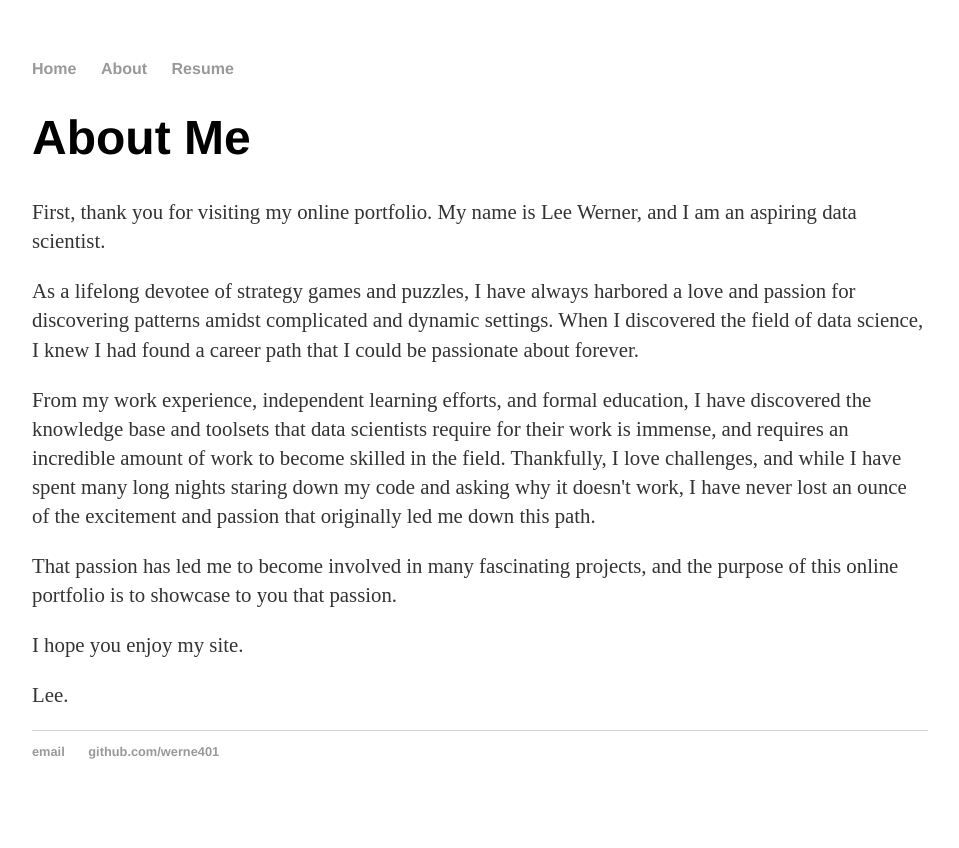
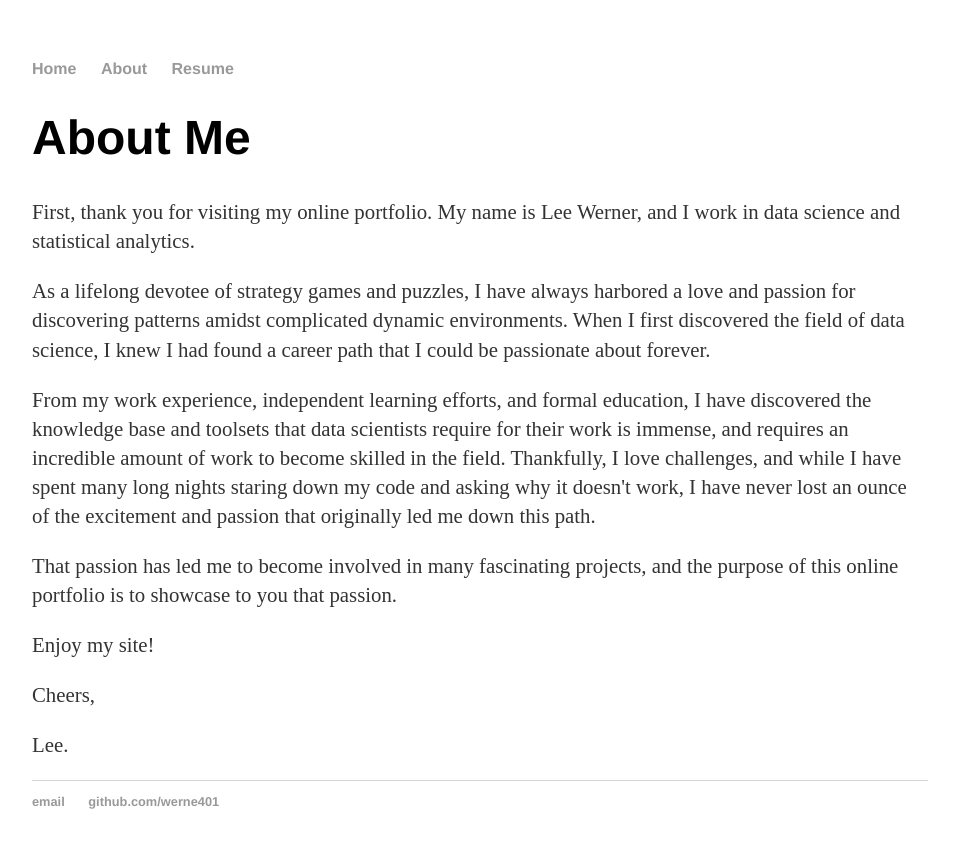
Before and after one commit to werne401/old_website, a Jekyll site: the page built from about/index.html, in a window 1280 px wide. Shown: the top 848 px of the page, without its empty margins (160-1119 px from the left). Built offline with Jekyll 4.4.1, drawn with Linux system fonts in a browser that asks for light colours.

Commit message:
Update index.html

```diff
--- a/about/index.html
+++ b/about/index.html
@@ -4,10 +4,10 @@ title: Lee Werner
 ---
 <div class="blurb">
 <h1>About Me</h1>
-<p> First, thank you for visiting my online portfolio. My name is Lee Werner, and I am an aspiring data scientist. </p>
+<p> First, thank you for visiting my online portfolio. My name is Lee Werner, and I work in data science and statistical analytics. </p>
 
 <p> As a lifelong devotee of strategy games and puzzles, I have always harbored a love and passion for discovering patterns
-amidst complicated and dynamic settings. When I discovered the field of data science, I knew I had found a career path
+amidst complicated dynamic environments. When I first discovered the field of data science, I knew I had found a career path
 that I could be passionate about forever. </p>
 
 <p> From my work experience, independent learning efforts, and formal education, I have discovered the knowledge base and toolsets that
@@ -18,7 +18,9 @@ ounce of the excitement and passion that originally led me down this path. </p>
 <p> That passion has led me to become involved in many fascinating projects, and the purpose of this online portfolio
 	is to showcase to you that passion.</p>
 
-<p> I hope you enjoy my site. </p>
+<p> Enjoy my site! </p>
+
+<p> Cheers, </p>
 
 <p> Lee. </p>
 
```
